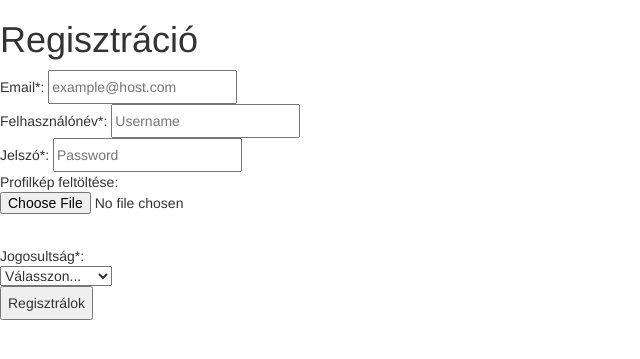
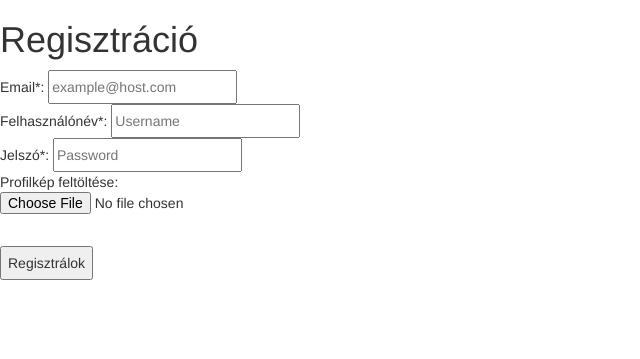
Before and after one commit to patakitamas2002/stopinventing, a PHP site: page /forms/regform.php in a window 1280 px wide. Shown: the top 359 px of the page, without its empty margins (0-640 px from the left). Run offline with PHP 8.4, Linux system fonts and the light colour scheme.

```diff
--- a/xd.org/forms/regform.php
+++ b/xd.org/forms/regform.php
@@ -26,13 +26,7 @@
         Felhasználónév*: <input type="text" name="username" required placeholder="Username"><br>
         Jelszó*: <input type="password" name="password" placeholder="Password" required><br>
         Profilkép feltöltése: <input type="file" accept=".jpeg,.jpg,.png" name="pfp"><br>
-        Jogosultság*:<br>
-        <select name="perms" required>
-            <option selected hidden disabled>Válasszon...</option>
-            <option value="user">Felhasználó</option>
-            <option value="mod">Adminisztrátor</option>
-        </select><br>
-        <input type="submit" name="submit" value="Regisztrálok" />
+        <input type="submit" name="submit" value="Regisztrálok">
     </form>
 
 </body>
```
